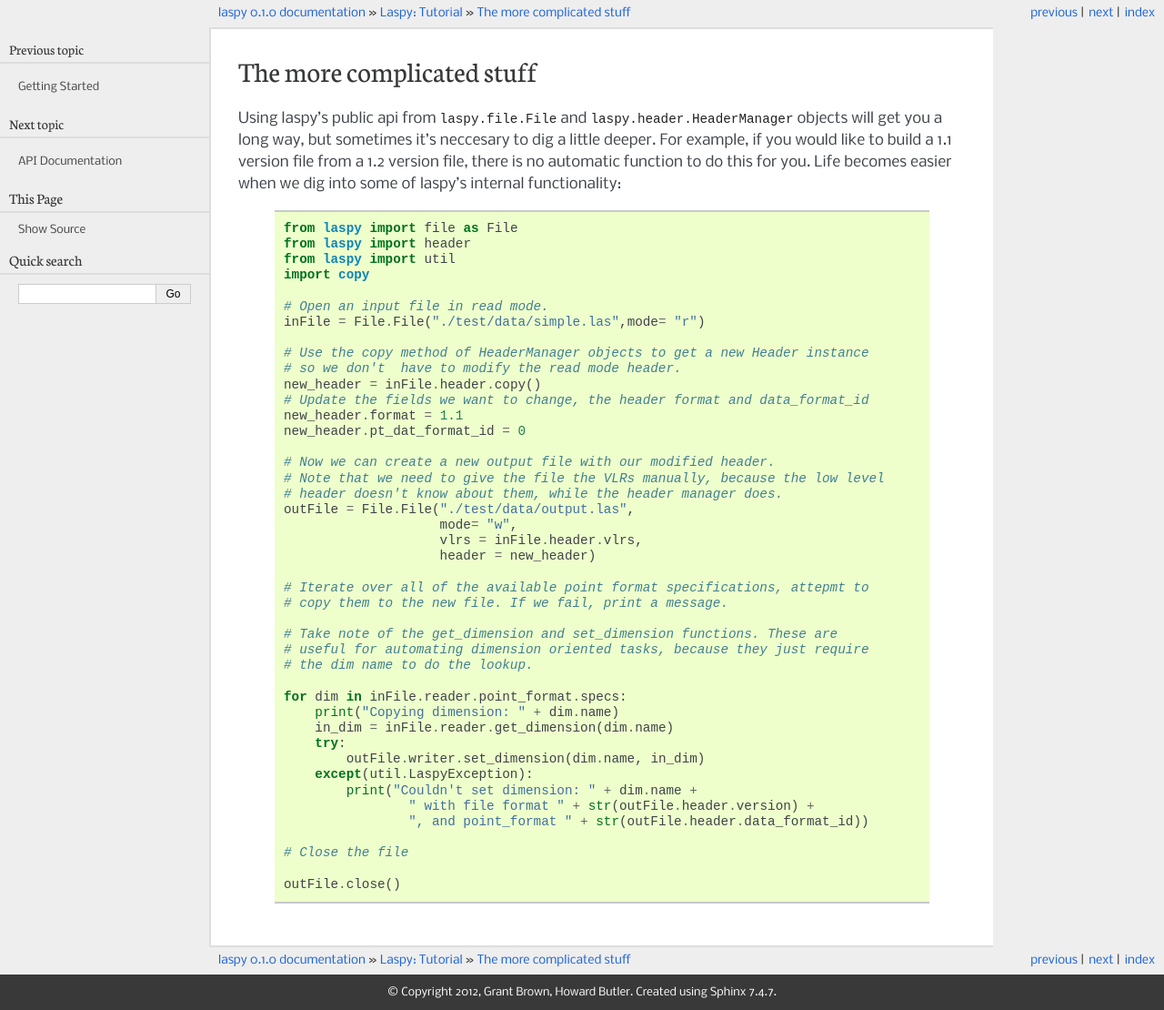
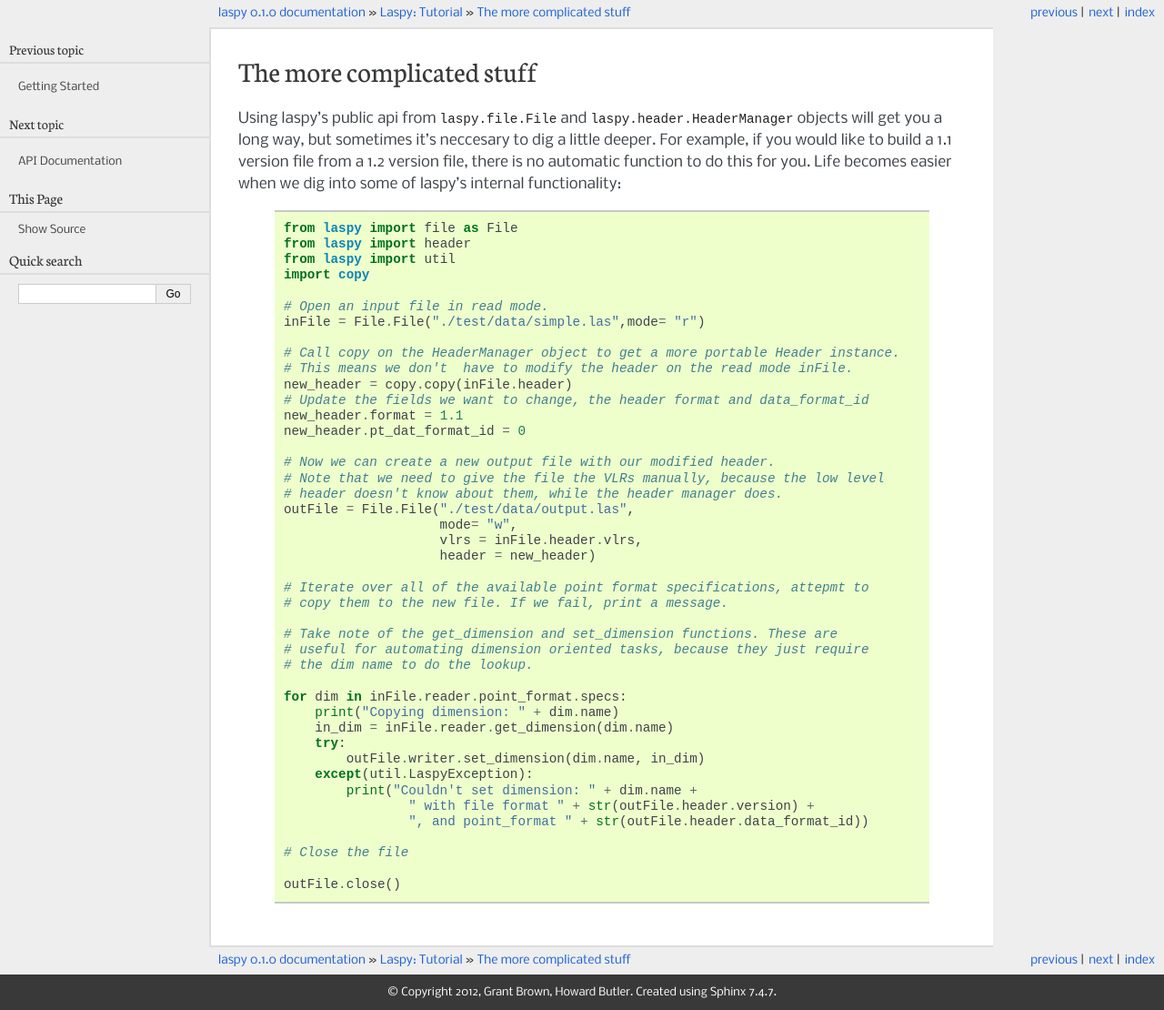
Before and after one commit to laspy/laspy, a Sphinx documentation site: the page built from doc/source/tut_part_2.rst, in a window 1280 px wide. Shown: the whole page at 91% size. Built offline with Sphinx 7.4.7, drawn with Linux system fonts in a browser that asks for light colours; formulas are drawn with MathJax 3.

Commit message:
Documentation updates and move from get_copy to overloading __copy__

```diff
--- a/doc/source/tut_part_2.rst
+++ b/doc/source/tut_part_2.rst
@@ -18,9 +18,9 @@ into some of laspy's internal functionality:
         # Open an input file in read mode.
         inFile = File.File("./test/data/simple.las",mode= "r")
 
-        # Use the copy method of HeaderManager objects to get a new Header instance
-        # so we don't  have to modify the read mode header.
-        new_header = inFile.header.copy()
+        # Call copy on the HeaderManager object to get a more portable Header instance.
+        # This means we don't  have to modify the header on the read mode inFile.
+        new_header = copy.copy(inFile.header)
         # Update the fields we want to change, the header format and data_format_id
         new_header.format = 1.1
         new_header.pt_dat_format_id = 0
```
Also changed, not shown: 2 other files.
